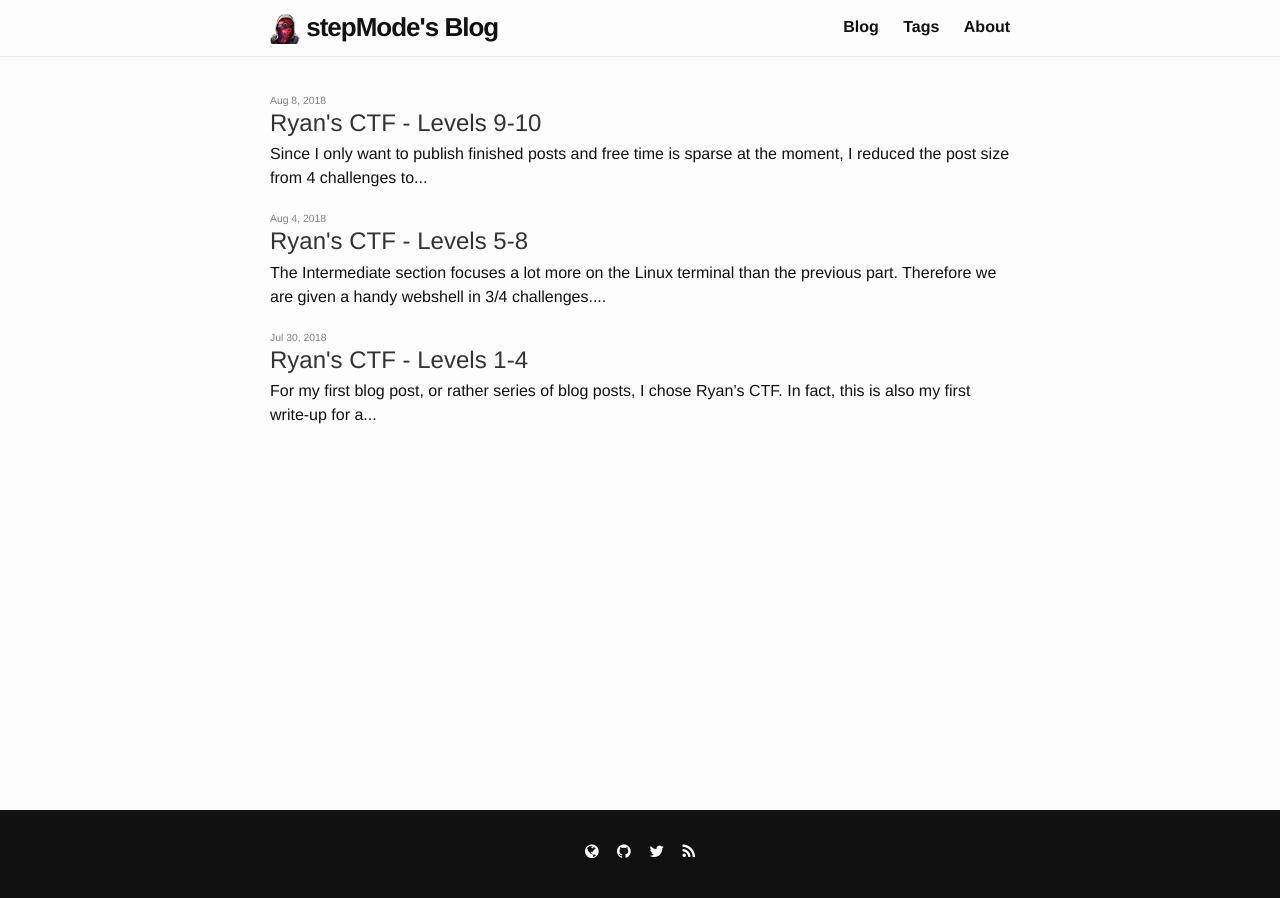
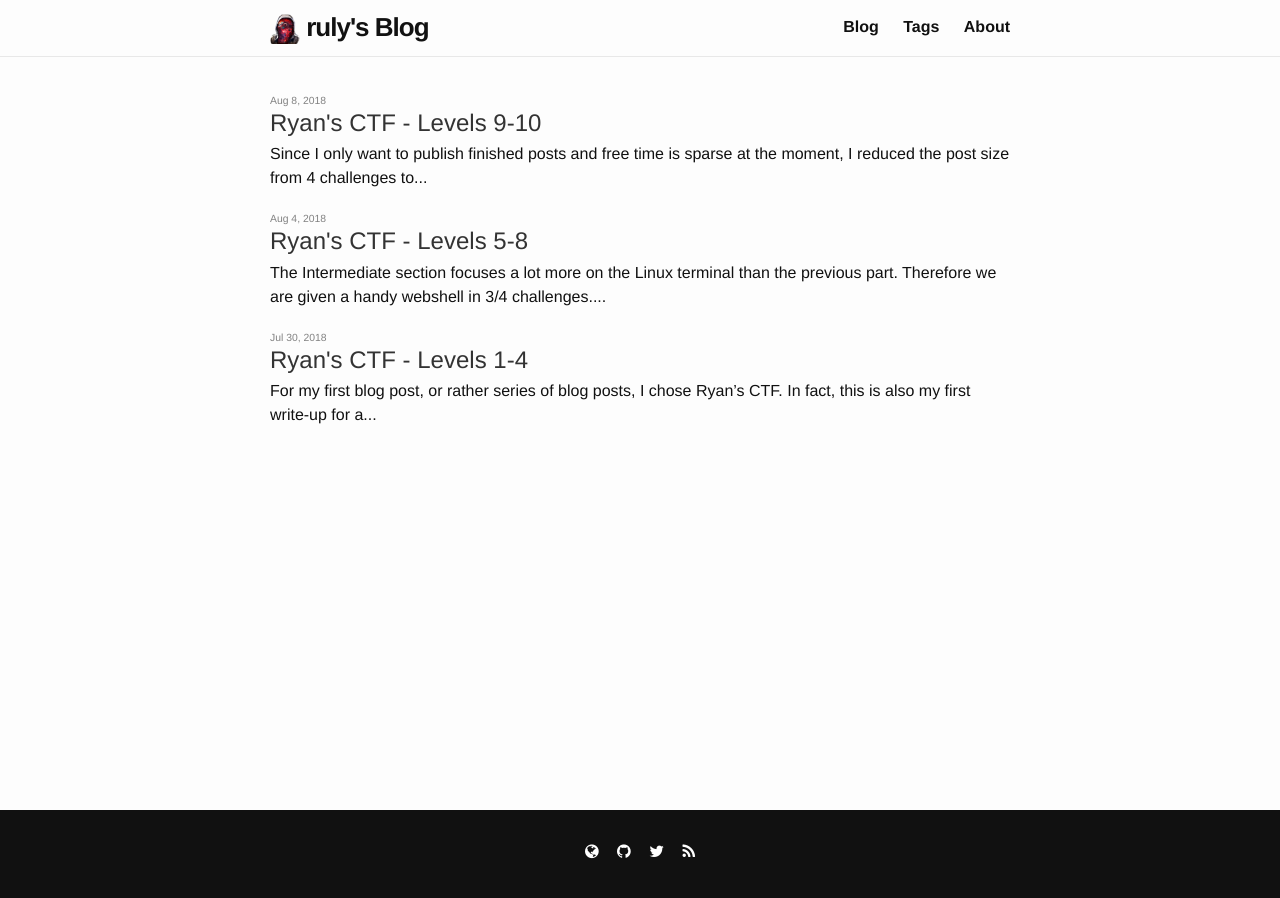
Before and after one commit to stepMode/stepmode.github.io, a Jekyll site: the page built from index.html, in a window 1280 px wide. Built offline with Jekyll 4.4.1, drawn with Linux system fonts in a browser that asks for light colours; the list of posts is cut into pages by our own code.

Commit message:
changing links and author names

```diff
--- a/_config.yml
+++ b/_config.yml
@@ -1,14 +1,14 @@
-title: stepMode's Blog
-author: stepMode
+title: ruly's Blog
+author: ruly8
 email:
 description: >
   infosec blog.
 
 baseurl: "/" # the subpath of your site, e.g. /blog
-url: "https://stepmode.github.io/" # the base hostname & protocol for your site, e.g. http://example.com
+url: "https://ruly8.github.io/" # the base hostname & protocol for your site, e.g. http://example.com
 
-website: https://stepmode.github.io/
-github_username:  stepmode
+website: https://ruly8.github.io/
+github_username:  ruly8
 bitbucket_username:
 codepen_username:
 linkedin_username:
```
